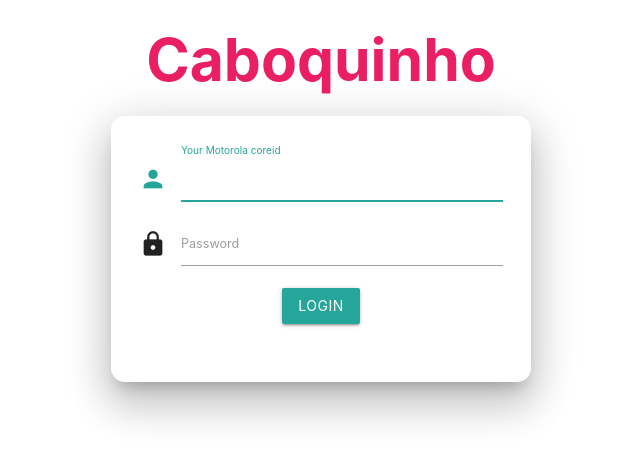
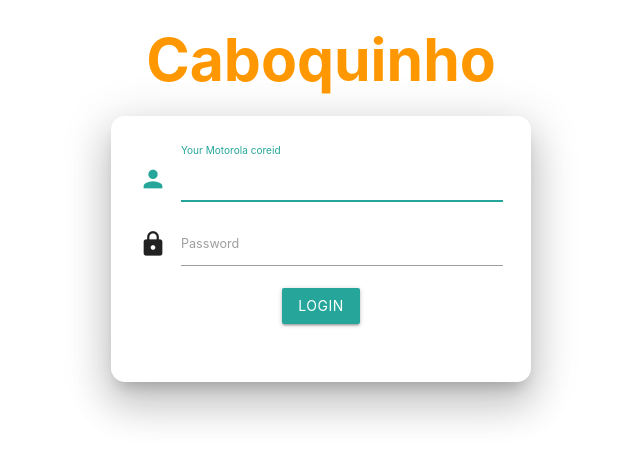
Before and after one commit to rodamil/caboquinho, an Electron app: page src/pages/loginForm.html in a window 800 px wide. Shown: the whole page, without its empty margins (79-719 px from the left). Drawn offline with nearby package versions, Linux system fonts and the light colour scheme.

Commit message:
feat: test 1 if app gets att

```diff
--- a/package.json
+++ b/package.json
@@ -1,7 +1,7 @@
 {
   "name": "caboquinho",
   "productName": "caboquinho",
-  "version": "1.0.0",
+  "version": "1.0.1",
   "description": "My Electron application description",
   "main": "src/index.js",
   "repository": {
@@ -27,6 +27,7 @@
     "axios": "^1.2.6",
     "dotenv": "^16.0.3",
     "electron-builder": "^23.6.0",
+    "electron-squirrel-startup": "^1.0.0",
     "electron-updater": "^5.3.0",
     "express": "^4.18.2",
     "express-rescue": "^1.2.0",
--- a/src/pages/loginForm.html
+++ b/src/pages/loginForm.html
@@ -35,7 +35,7 @@
     <header>
       <h1
         id="page-title"
-        class="pink-text center-align"
+        class="orange-text center-align"
         style="font-weight: bold; margin-top: 0"
       >
         Caboquinho
```
Also changed, not shown: 1 other file.
